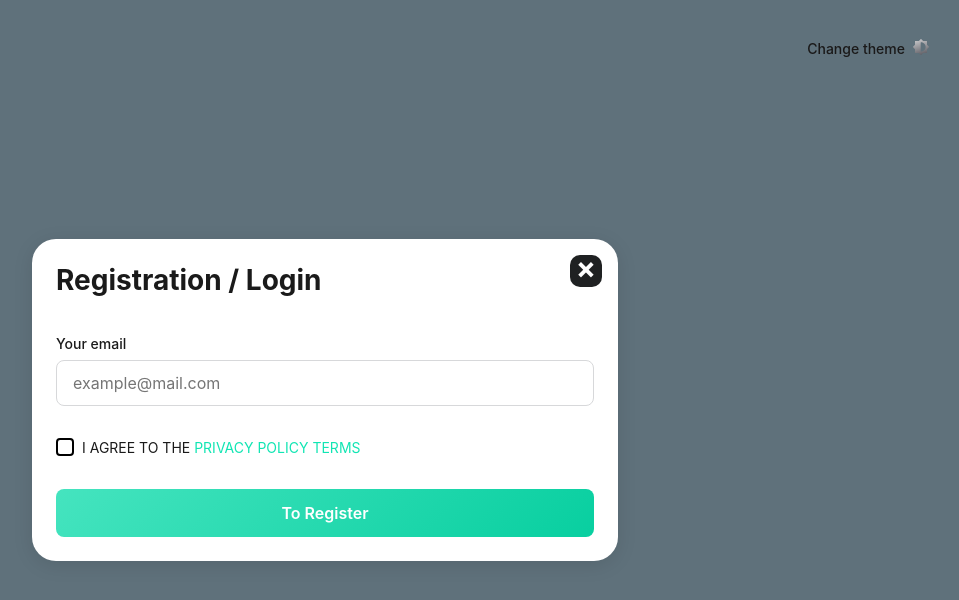
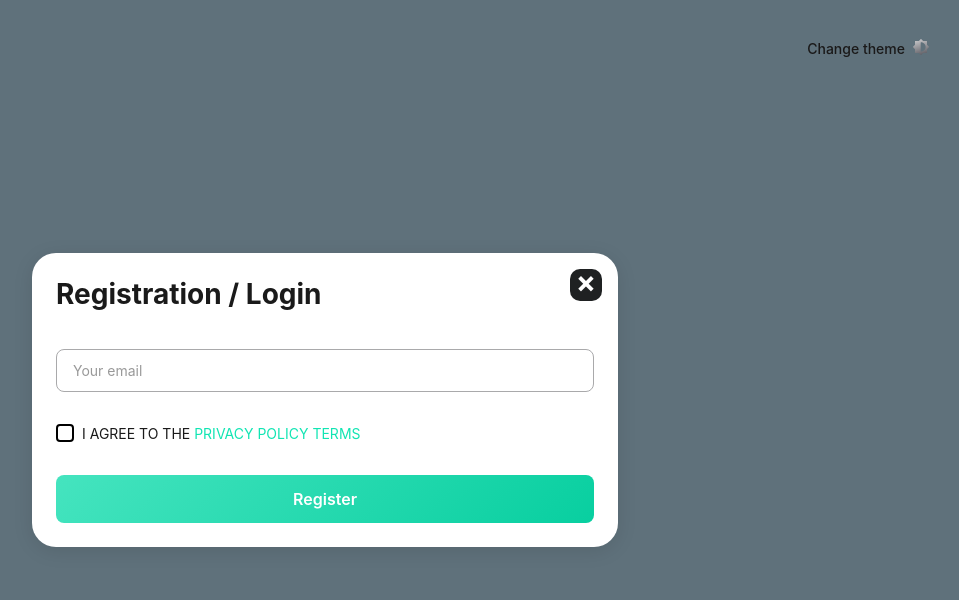
Before and after one commit to MohammadKazim2001/Task, a React (Vite) app: page / in a window 1280 px wide. Shown: the top 600 px of the page, without its empty margins (315-1274 px from the left). Built offline with nearby package versions, Linux system fonts and the light colour scheme.

Commit message:
update (pre final updates done)

```diff
--- a/src/components/Login/Login.jsx
+++ b/src/components/Login/Login.jsx
@@ -72,9 +72,6 @@ export const Login = ({ onLogin }) => {
 
           <form onSubmit={handleSubmit} className={styles.form}>
             <div className={styles.inputGroup}>
-              <label htmlFor="email" className={styles.label}>
-                Your email
-              </label>
               <input
                 id="email"
                 type="email"
@@ -84,7 +81,7 @@ export const Login = ({ onLogin }) => {
                   setError("");
                 }}
                 className={`${styles.input} ${error ? styles.inputError : ""}`}
-                placeholder="example@mail.com"
+                placeholder="Your email"
               />
             </div>
 
@@ -115,7 +112,7 @@ export const Login = ({ onLogin }) => {
               className={styles.submitButton}
               disabled={isLoading}
             >
-              {isLoading ? "Processing..." : "To Register"}
+              {isLoading ? "Processing..." : "Register"}
             </button>
           </form>
         </div>
--- a/src/components/Login/Login.module.scss
+++ b/src/components/Login/Login.module.scss
@@ -96,36 +96,33 @@
 }
 
 .input {
+  width: 100%;
   padding: 12px 16px;
-  border: 1px solid $light-border;
+  border: 1px solid var(--border-color-light);
   border-radius: 8px;
-  font-size: 16px;
+  font-size: 14px;
   transition: all 0.3s ease;
   background: white;
-
-  body.dark & {
-    background: $dark-bg;
-    border-color: $dark-border;
-    color: $dark-text;
-  }
+  color: var(--text-color);
+  box-sizing: border-box;
 
   &:focus {
     outline: none;
-    border-color: $light-primary;
-    box-shadow: 0 0 0 3px rgba($light-primary, 0.1);
-
-    body.dark & {
-      border-color: $dark-primary;
-      box-shadow: 0 0 0 3px rgba($dark-primary, 0.1);
-    }
+    border-color: var(--primary-color-input);
+    box-shadow: 0 0 0 3px rgba(var(--primary-rgb), 0.1);
   }
 
-  &:hover {
-    border-color: $light-primary;
+  &::placeholder {
+    color: var(--placeholder-color, #999);
+  }
 
-    body.dark & {
-      border-color: $dark-primary;
-    }
+  :global(body.dark) & {
+    border-color: var(--border-color);
+  }
+
+  @media (max-width: $mobile) {
+    padding: 10px 12px;
+    font-size: 13px;
   }
 }
 
--- a/src/components/Profile/Profile.jsx
+++ b/src/components/Profile/Profile.jsx
@@ -10,7 +10,7 @@ export const Profile = ({ userData, onLogout }) => {
   const fileInputRef = useRef(null);
   const [showSuccessMessage, setShowSuccessMessage] = useState(false);
   const [formData, setFormData] = useState({
-    alias: profile?.profile?.alias || "",
+    name: profile?.profile?.name || "",
     ratingPublic: profile?.profile?.ratingPublic !== false,
     email: profile?.email || "",
     vk: profile?.profile?.contacts?.vk || "",
@@ -32,7 +32,7 @@ export const Profile = ({ userData, onLogout }) => {
     const updatedData = {
       email: formData.email,
       profile: {
-        alias: formData.alias,
+        name: formData.name,
         ratingPublic: formData.ratingPublic,
 
         avatar: profile?.profile?.avatar || null,
@@ -160,14 +160,13 @@ export const Profile = ({ userData, onLogout }) => {
                 </div>
               </section>
 
-              {/* Alias Section */}
+              {/* Name Section */}
               <section className={styles.card}>
-                {/* <h3 className={styles.cardTitle}>Profile alias</h3> */}
                 <h3 className={styles.cardTitle}>Profile Name</h3>
                 <input
                   type="text"
-                  name="alias"
-                  value={formData.alias}
+                  name="name"
+                  value={formData.name}
                   onChange={handleChange}
                   className={styles.input}
                   placeholder="Enter your name"
--- a/src/components/Profile/Profile.module.scss
+++ b/src/components/Profile/Profile.module.scss
@@ -512,7 +512,7 @@
 
   &:focus {
     outline: none;
-    border-color: var(--primary-color);
+    border-color: var(--primary-color-input);
     box-shadow: 0 0 0 3px rgba(var(--primary-rgb), 0.1);
   }
 
--- a/src/styles/_variables.scss
+++ b/src/styles/_variables.scss
@@ -11,6 +11,7 @@ $input-border-light: #a9a9ab;
 $border-white: #ffffff;
 $light-border: #D7D8DA;
 $light-primary: #007bff;
+$light-primary-input: #45E4BF;
 $light-primary-hover: #0056b3;
 $light-error: #dc3545;
 $light-submit-button: linear-gradient(135deg, #45E4BF, #08CFA0);;
@@ -63,6 +64,7 @@ body {
 
   // Primary colors
   --primary-color: #{$light-primary};
+  --primary-color-input: #{$light-primary-input};
   --primary-rgb: 0, 123, 255;
 }
 
```
